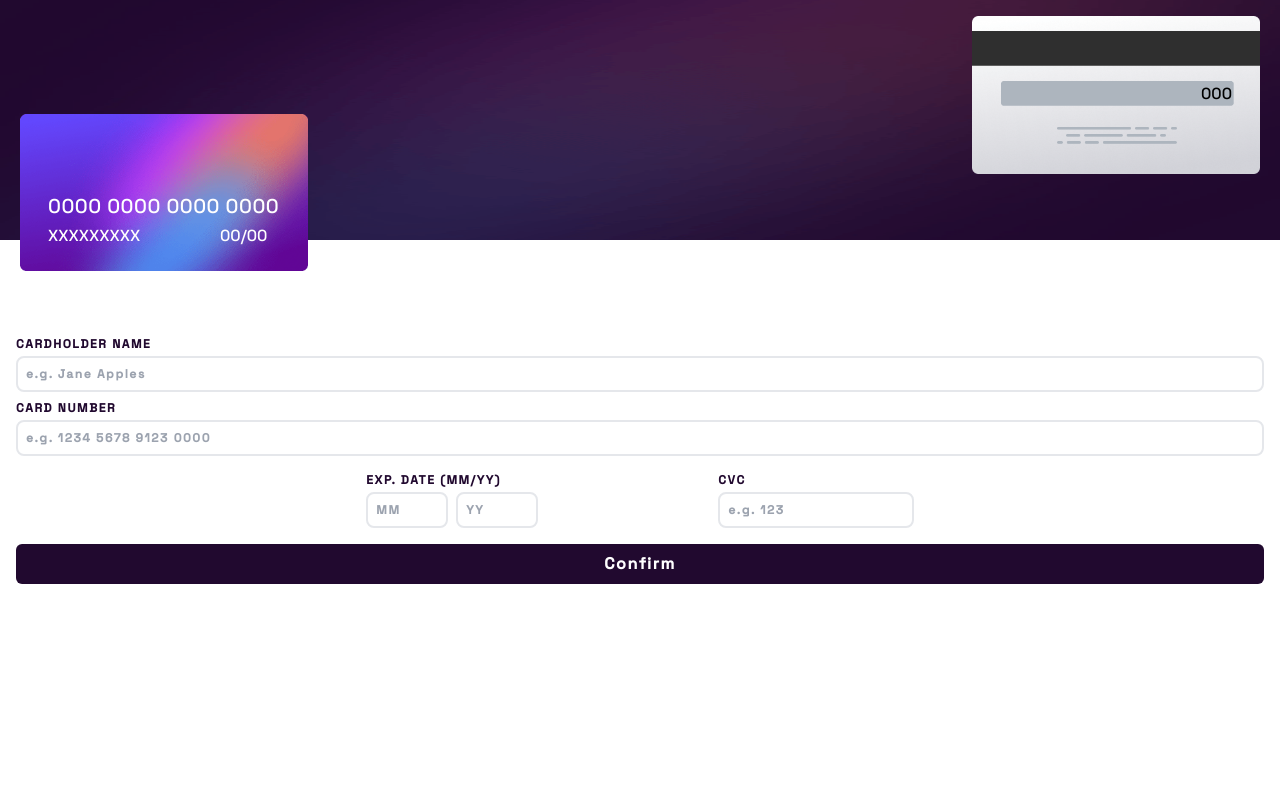
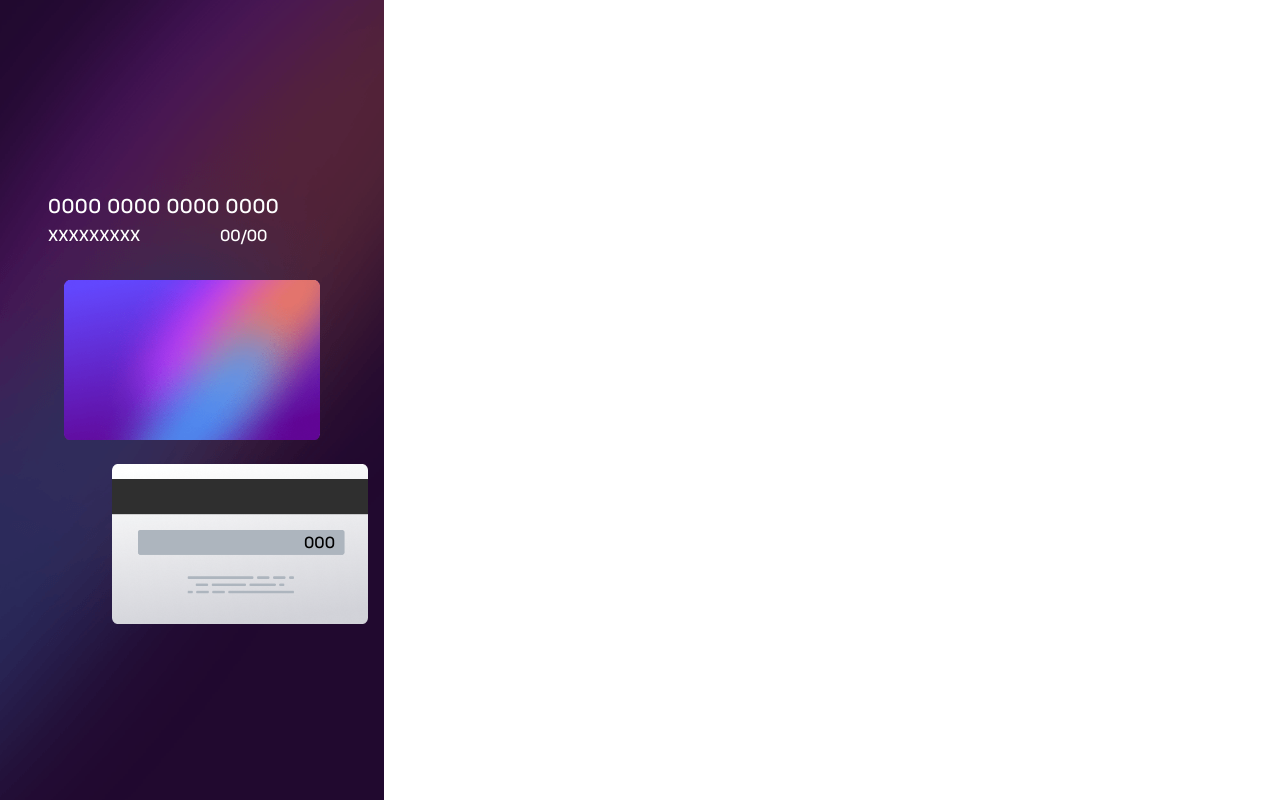
Before and after one commit to KevenDev/interactive-card-details-form-main, a React (Vite) app in the folder my-project/: page / in a window 1280 px wide. Shown: the top 800 px of the page. Built offline with nearby package versions, Linux system fonts and the light colour scheme.

Commit message:
feat: responsive updates

```diff
--- a/my-project/src/Card.jsx
+++ b/my-project/src/Card.jsx
@@ -6,19 +6,19 @@ export default function Card({name, card, cvc,month,year}){
 
     <div className="h-full">
       <div>
-        <img className="w-screen h-[15rem]" src="/bg-main-mobile.png" alt="" />
+        <div className="lg md:bg-[url('/bg-main-desktop.png')] md:h-screen lg:w-96 md:w-72 w-screen h-[15rem]  bg-[url('/bg-main-mobile.png')]"></div>
       </div>
       <div className="card-back">
         <div className="flex relative">
           <span className="font-spacegrotesk z-10 fixed top-[12rem] left-12 text-xl tracking-wide text-white">{card}</span>
           <span className="text-white font-spacegrotesk z-10 fixed top-[14rem] left-12 ">{name}</span>
-          <span className="text-black font-spacegrotesk z-10 fixed top-[5.1rem] right-12 ">{cvc}</span>
+          <span className="text-black font-spacegrotesk z-10 fixed md:left-[19rem] md:top-[33.2rem] top-[5.1rem] right-12 ">{cvc}</span>
           <span className="text-white font-spacegrotesk z-10 fixed top-[14rem] left-[220px] ">{month}/{year}</span>
         </div>
-        <img className="w-[18rem] absolute top-[1rem]  right-5" src="/bg-card-back.png" alt="" />
+        <img className="lg: md:h-[10rem] md:w-[16rem] w-[18rem] absolute top-[1rem] md:top-[29rem] right-4 md:left-[7rem]" src="/bg-card-back.png" alt="" />
       </div>
       <div className="card-front">
-        <img className="w-[18rem] absolute top-[7.1rem] left-5" src="/bg-card-front.png" alt="" />
+        <img className="md:h-[10rem] md:max-w-xs md:w-[16rem] md:top-[17.5rem] md:left-[4rem] w-[18rem] absolute top-[7.1rem] left-5" src="/bg-card-front.png" alt="" />
       </div>
     </div>
   )
```
